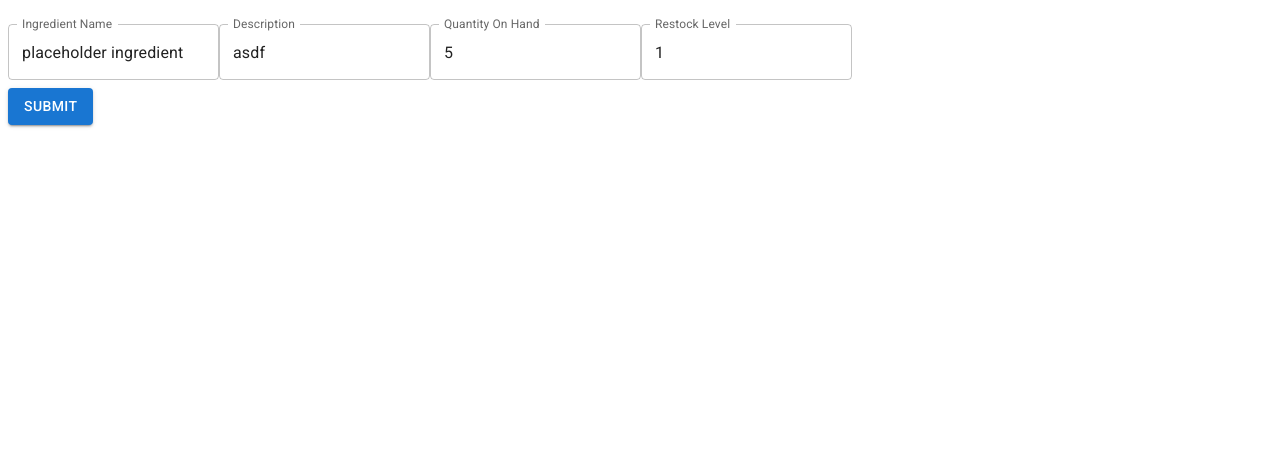
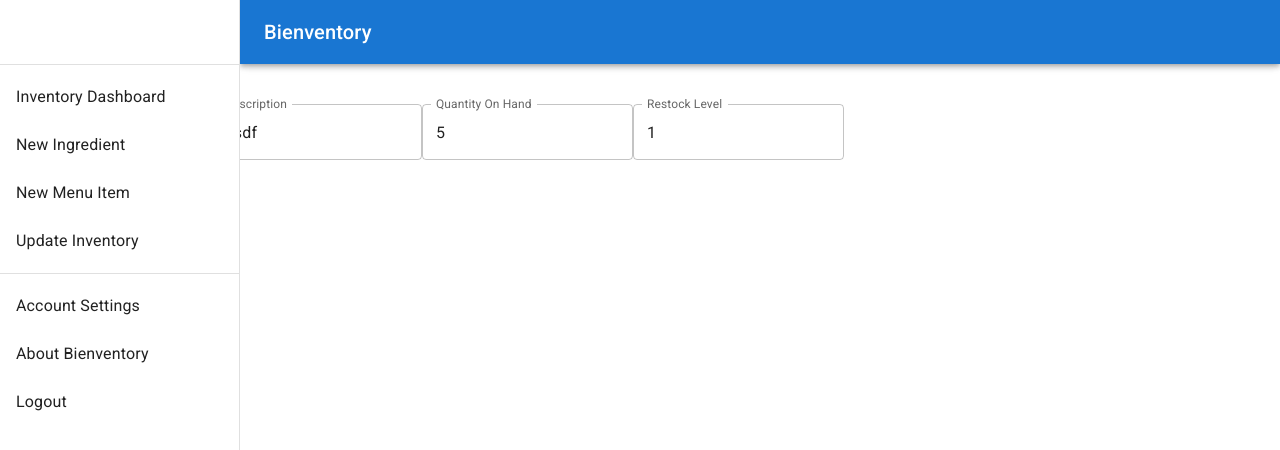
Before and after one commit to Bienventory/Bienventory-fe, a React app: page / in a window 1280 px wide. Shown: the top 450 px of the page. Built offline with nearby package versions, Linux system fonts and the light colour scheme.

Commit message:
nav component

```diff
--- a/src/components/app/App.jsx
+++ b/src/components/app/App.jsx
@@ -1,8 +1,12 @@
 import React from 'react';
 import IngredientForm from './ingredients/IngredientForm';
-
+import Navigation from './Navigation';
 export default function App() {
   return (
-    <IngredientForm />
+    <>
+      <Navigation />
+    Create a new ingredient
+      <IngredientForm />
+    </>
   );
 }
--- a/src/components/app/MenuTest.jsx
+++ b/src/components/app/Navigation.jsx
@@ -16,7 +16,7 @@
 
 const drawerWidth = 240;
 
-function InventoryDetail(props) {
+function Navigation(props) {
   const { window } = props;
   const [mobileOpen, setMobileOpen] = React.useState(false);
 
@@ -77,7 +77,7 @@
             <MenuIcon />
           </IconButton>
           <Typography variant="h6" noWrap component="div">
-            Potatoes
+            Bienventory
           </Typography>
         </Toolbar>
       </AppBar>
@@ -118,21 +118,14 @@
           {drawer}
         </Drawer>
       </Box>
-      <Box component="main" sx={{ flexGrow: 1, p: 3 }}>
-        <Toolbar />
-        <Typography h2>
-            starch, staple
-        </Typography>
-        <Typography h2>
-            restock at 1/2 case
-        </Typography>
-      </Box>
+
+      <Toolbar />
     </Box>
   );
 }
 
-InventoryDetail.propTypes = {
+Navigation.propTypes = {
   window: PropTypes.func
 };
 
-export default InventoryDetail;
+export default Navigation;
```
